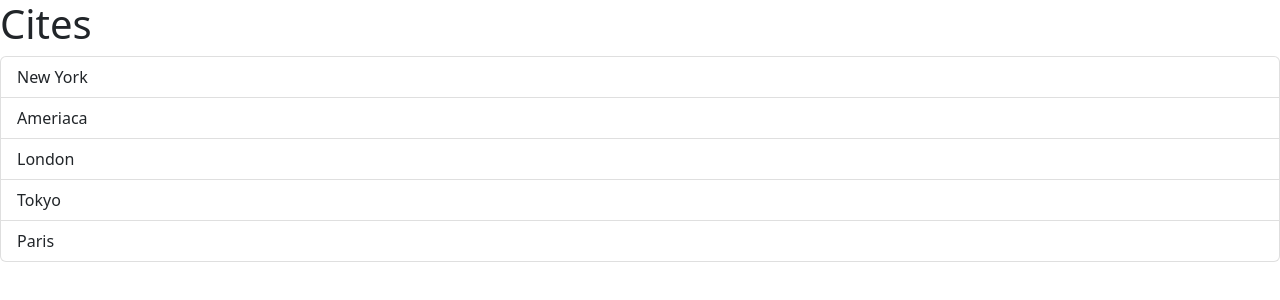
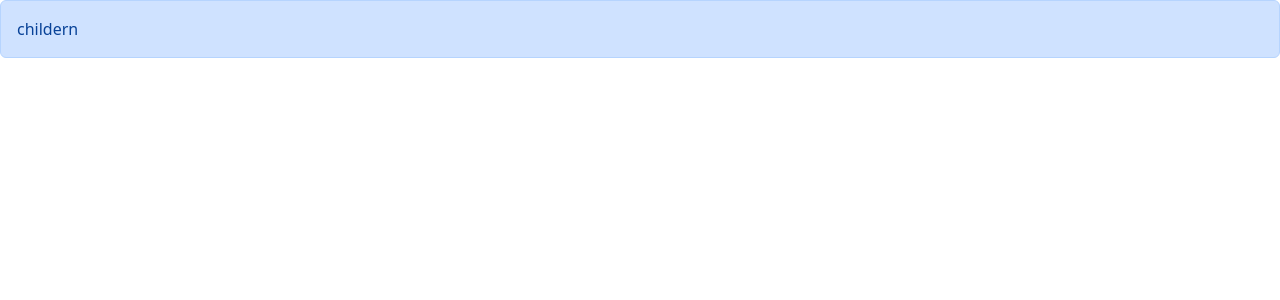
Before and after one commit to AnnalingamGowsigan/first_react_app, a React (Vite) app: page / in a window 1280 px wide. Shown: the top 300 px of the page. Built offline with nearby package versions, Linux system fonts and the light colour scheme; the HTML template or start-up script is replaced by a standard one.

Commit message:
Add passing childern in Alert component.

```diff
--- a/src/App.tsx
+++ b/src/App.tsx
@@ -1,10 +1,11 @@
-import ListGroup from "./components/ListGroup";
+import Alert from "./components/Alert";
 
 function App() {
-  let items = ["New York", "Ameriaca", "London", "Tokyo", "Paris"];
   return (
     <div>
-      <ListGroup items={items} heading="Cites" />
+      <Alert>
+        <span>Hello World</span>
+      </Alert>
     </div>
   );
 }
--- /dev/null
+++ b/src/components/Alert.tsx
@@ -0,0 +1,11 @@
+import { ReactNode } from "react";
+
+interface Props {
+  childern: ReactNode; // using this we can pass html content to Alert-compnent
+}
+
+const Alert = ({ childern }: Props) => {
+  return <div className="alert alert-primary">childern</div>;
+};
+
+export default Alert;
```
